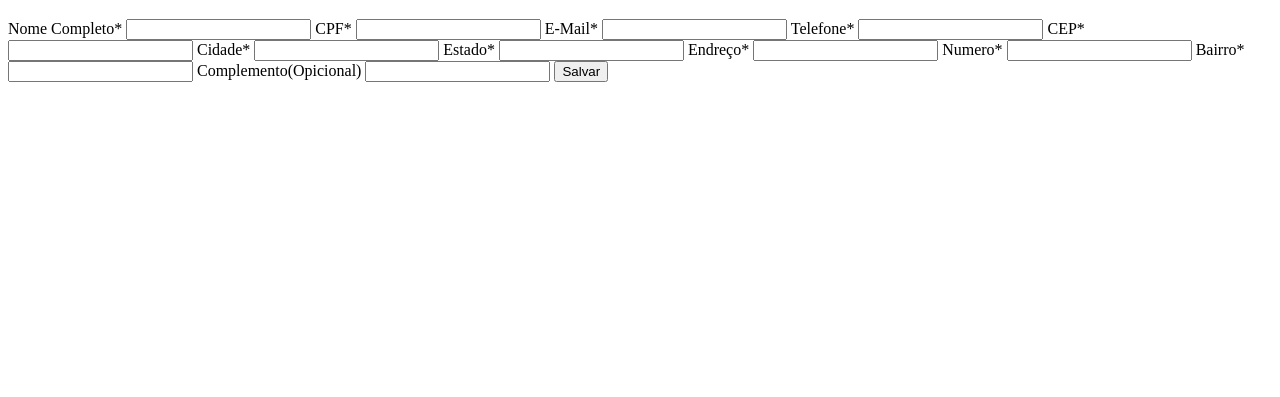
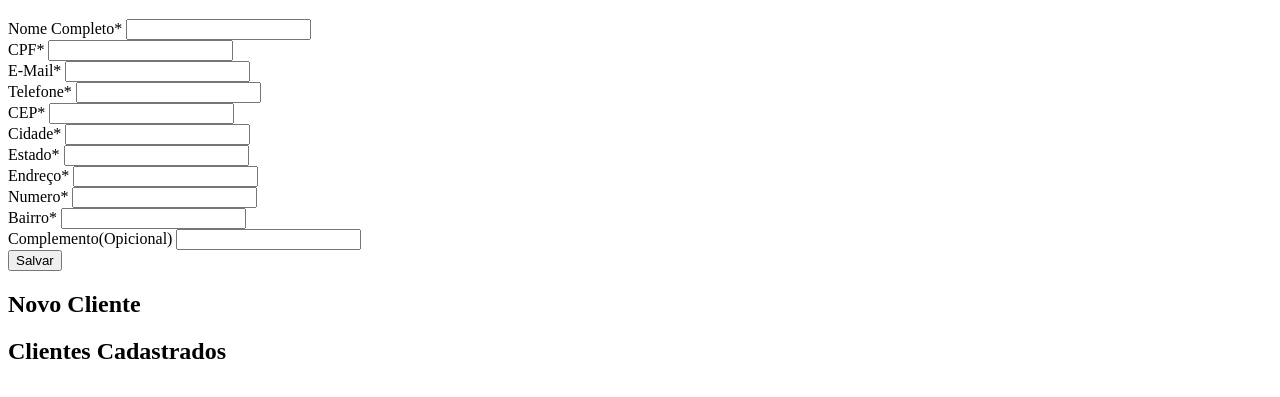
Before and after one commit to RaphaelLemos777/CadastroClientes, a plain HTML site: page index.html in a window 1280 px wide. Shown: the part 61-458 px from the top of the page. Drawn offline with Linux system fonts and the light colour scheme.

Commit message:
modificado

```diff
--- a/index.html
+++ b/index.html
@@ -13,33 +13,57 @@
     </header>
     <main>
         <section>
-            <!--FORMULARIO-->
+            <form action="">
+                <div class="campo-formulario">
                     <label for="nome">Nome Completo*</label>
                     <input type="text" id="nome">
-            <label for="CPF">CPF*</label>
+                </div>
+                <div class="campo-formulario">
+                    <label for="cpf">CPF*</label>
                     <input type="text" id="CPF">
+                </div>
+                <div class="campo-formulario">
                     <label for="email">E-Mail*</label>
-            <input type="text" id="email">
+                    <input type="email" id="email">
+                </div>
+                <div class="campo-formulario">
                     <label for="telefone">Telefone*</label>
-            <input type="text" id="telefone">
-            <label for="CEP">CEP*</label>
-            <input type="text" id="CEP">
+                    <input type="tel" id="telefone">
+                </div>
+                <div class="campo-formulario">
+                    <label for="cep">CEP*</label>
+                    <input type="text" id="cep">
+                </div>
+                <div class="campo-formulario">
                     <label for="cidade">Cidade*</label>
                     <input type="text" id="cidade">
+                </div>
+                <div class="campo-formulario">
                     <label for="estado">Estado*</label>
                     <input type="text" id="estado">
+                </div>
+                <div class="campo-formulario">
                     <label for="endereco">Endreço*</label>
                     <input type="text" id="endereco">
+                </div>
+                <div class="campo-formulario">
                     <label for="numero">Numero*</label>
-            <input type="text" id="numero">
+                    <input type="number" id="numero">
+                </div>
+                <div class="campo-formulario">
                     <label for="bairro">Bairro*</label>
                     <input type="text" id="bairro">
+                </div>
+                <div class="campo-formulario">
                     <label for="complemento">Complemento(Opicional)</label>
                     <input type="text" id="complemento">
+                </div>
                 <button id="botao" type="submit">Salvar</button>
+            </form>
         </section>
+        <h2>Novo Cliente</h2>
         <section>
-            <!--tabela de clientes-->
+            <h2>Clientes Cadastrados</h2>
         </section>
     </main>
 </body>
```
Lines whose indentation alone changed are shown as unchanged.
